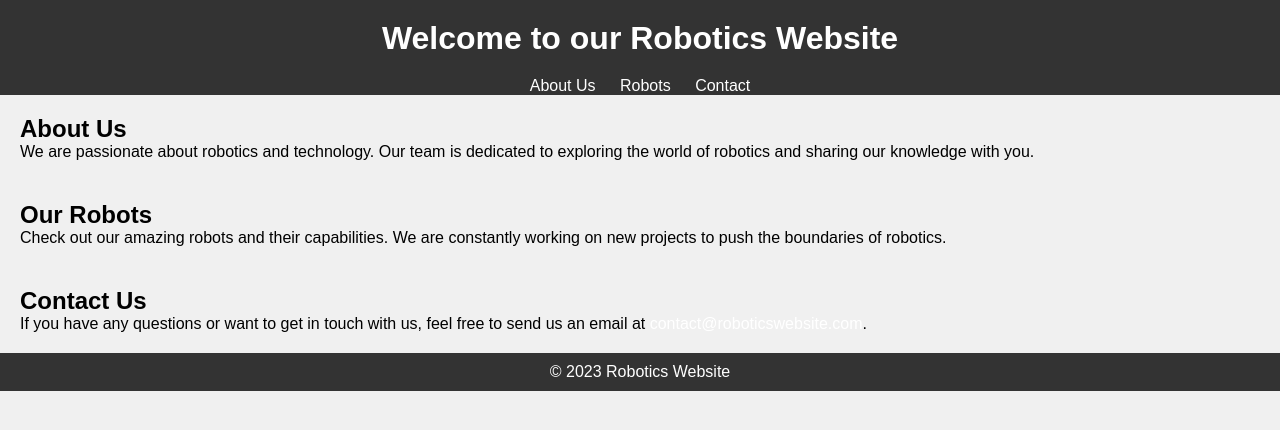
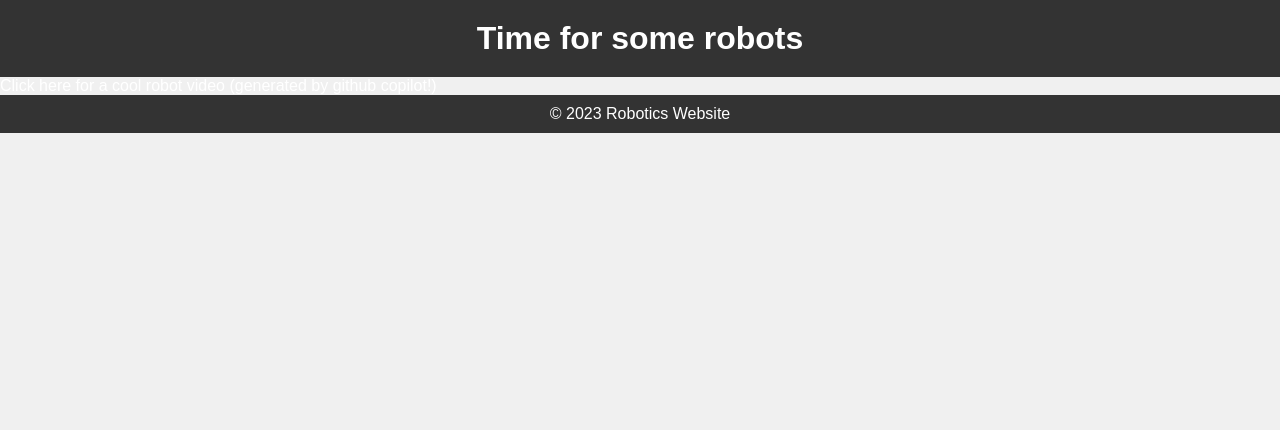
Before and after one commit to bobthebestrobotics/bobthebestrobotics.github.io, a plain HTML site: page index.html in a window 1280 px wide. Drawn offline with Linux system fonts and the light colour scheme.

Commit message:
added a mysterious github copilot-generated yt link

```diff
--- a/index.html
+++ b/index.html
@@ -8,27 +8,11 @@
 </head>
 <body>
     <header>
-        <h1>Welcome to our Robotics Website</h1>
+        <h1>Time for some robots</h1>
     </header>
-    <nav>
-        <ul>
-            <li><a href="#about">About Us</a></li>
-            <li><a href="#robots">Robots</a></li>
-            <li><a href="#contact">Contact</a></li>
-        </ul>
-    </nav>
-    <section id="about">
-        <h2>About Us</h2>
-        <p>We are passionate about robotics and technology. Our team is dedicated to exploring the world of robotics and sharing our knowledge with you.</p>
-    </section>
-    <section id="robots">
-        <h2>Our Robots</h2>
-        <p>Check out our amazing robots and their capabilities. We are constantly working on new projects to push the boundaries of robotics.</p>
-    </section>
-    <section id="contact">
-        <h2>Contact Us</h2>
-        <p>If you have any questions or want to get in touch with us, feel free to send us an email at <a href="mailto:contact@roboticswebsite.com">contact@roboticswebsite.com</a>.</p>
-    </section>
+    <p>
+        <a href="https://www.youtube.com/watch?v=dQw4w9WgXcQ">Click here for a cool robot video (generated by github copilot!)</a>
+    </p>
     <footer>
         <p>&copy; 2023 Robotics Website</p>
     </footer>
```
